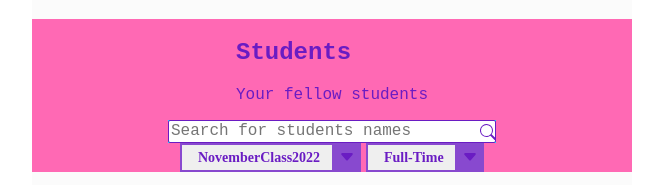
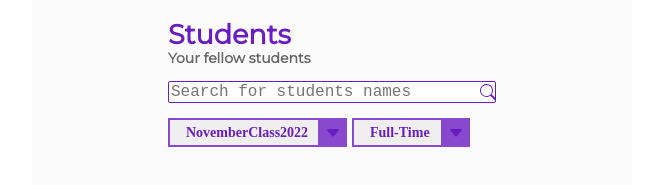
Before and after one commit to Laaaaar5/student-hub-design, a plain HTML site: page index.html in a window 1280 px wide. Shown: the part 61-246 px from the top of the page, without its empty margins (308-971 px from the left). Drawn offline with nearby package versions, Linux system fonts and the light colour scheme.

Commit message:
nearly finished

```diff
--- a/index.html
+++ b/index.html
@@ -31,7 +31,6 @@
                 <h2>Students</h2>
                 <p>Your fellow students</p>
             </div>
-            <div>
             <div class="interface-search">
                 <form action="search" class="searchbar">
                     <label for="searchbar"></label>
@@ -51,7 +50,7 @@
                         <select name="classes" id="classes-select">
                             <option value="november-class-2022">NovemberClass2022</option>
                             <option value="october-class-2022">OctoberClass2022</option>
-                                <option value="september-class-2022">SeptemberClass2022</option>
+                            <option value="september-class-2022">SepClass2022</option>
                         </select>
                         <div class="icon-wrapper">
                             <svg xmlns="http://www.w3.org/2000/svg" width="16" height="16" fill="currentColor"
@@ -74,7 +73,6 @@
                                 <path
                                     d="M7.247 11.14 2.451 5.658C1.885 5.013 2.345 4 3.204 4h9.592a1 1 0 0 1 .753 1.659l-4.796 5.48a1 1 0 0 1-1.506 0z" />
                             </svg>
-                            </div>
                         </div>
                     </div>
                 </div>
--- a/style.css
+++ b/style.css
@@ -44,28 +44,43 @@ html {
 }
 
 .interface-section {
-  background-color: hotpink;
+  width: fit-content;
   display: flex;
   flex-direction: column;
+  gap: 15px;
   justify-content: center;
-  align-items: center;
+  align-items: flex-start;
+  margin-left: auto;
+  margin-right: auto;
+  margin-bottom: 45px;
 }
 
 .interface-text {
   background-color: ;
   margin: 0;
+  font-family: "Montserrat";
+  font-style: normal;
+  font-weight: 600;
+  font-size: 18px;
+}
+
+.interface-text > p {
+  font-family: "Montserrat";
+  font-style: normal;
+  font-weight: 600;
+  font-size: 14px;
+  color: rgba(0, 0, 0, 0.6);
+}
+
+.interface-text > h2,
+.interface-text > p {
+  margin-top: 0%;
+  margin-bottom: 0%;
 }
 
 .interface-search {
-  background-color: aqua;
   position: relative;
   width: 328px;
-}
-
-#search {
-  border: 1.75px solid #6a1cc3;
-  border-radius: 2px;
-  width: 100%;
 }
 
 .searchbar-logo {
@@ -80,30 +95,11 @@ html {
   pointer-events: none;
 }
 
-.dropdown-classes {
-}
-
-.dropdown-time-model {
-}
-
 .interface-dropdown {
   display: flex;
   gap: 5px;
   align-items: center;
   justify-content: center;
-}
-
-#classes-select,
-#time-model {
-  border: 2px solid #8849cf;
-  font-size: 14px;
-  font-family: "Source Sans Pro";
-  font-style: normal;
-  font-weight: 600;
-  padding-block: 0.25rem;
-  padding-inline: 0.75rem 1.25rem;
-  background-color: ##e5e5e5;
-  color: #6a1cc3;
 }
 
 .dd-style {
@@ -141,6 +137,22 @@ html {
   font-size: 16px;
   color: rgba(0, 0, 0, 0.6);
   margin-left: 0;
+}
+
+.member-logo-bg {
+  width: 39px;
+  height: 39px;
+  background-color: #8849cf;
+  border-radius: 3px;
+  display: flex;
+  justify-content: center;
+  align-items: center;
+}
+
+#search {
+  border: 1.75px solid #6a1cc3;
+  border-radius: 2px;
+  width: 100%;
 }
 
 #dimitry,
@@ -183,12 +195,15 @@ html {
   color: #6a1cc3;
 }
 
-.member-logo-bg {
-  width: 39px;
-  height: 39px;
-  background-color: #8849cf;
-  border-radius: 3px;
-  display: flex;
-  justify-content: center;
-  align-items: center;
+#classes-select,
+#time-model {
+  border: 2px solid #8849cf;
+  font-size: 14px;
+  font-family: "Source Sans Pro";
+  font-style: normal;
+  font-weight: 600;
+  padding-block: 0.25rem;
+  padding-inline: 0.75rem 1.25rem;
+  background-color: ##e5e5e5;
+  color: #6a1cc3;
 }
```
Lines whose indentation alone changed are shown as unchanged.
